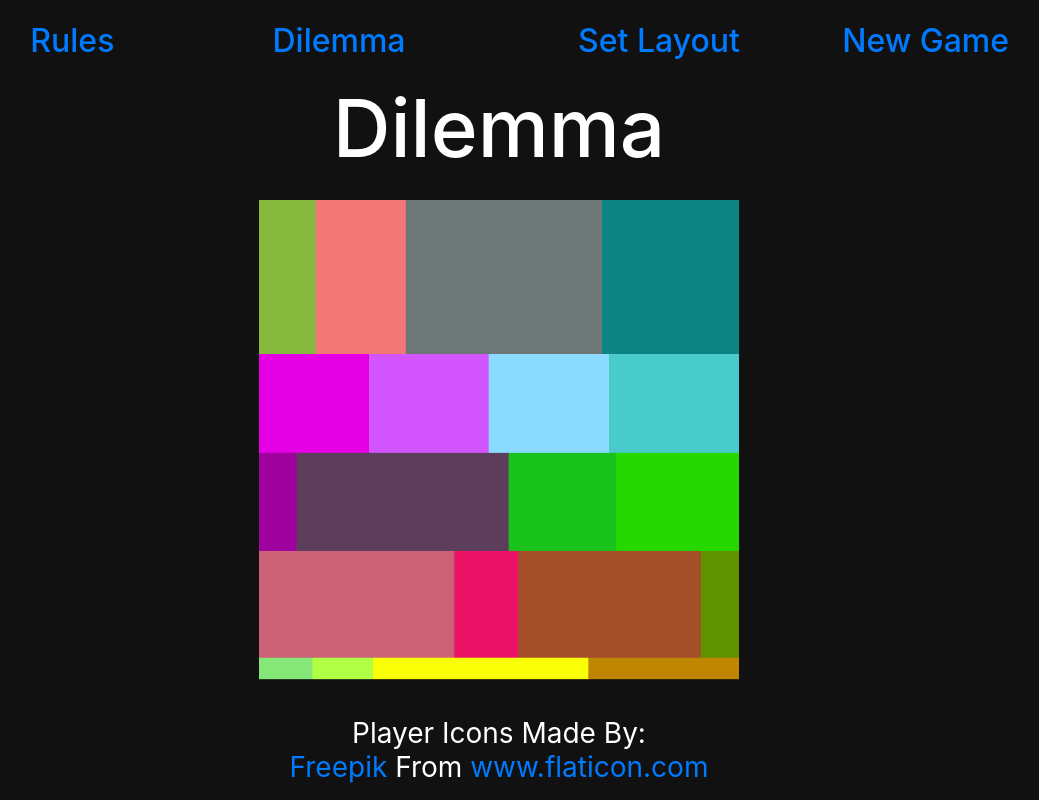
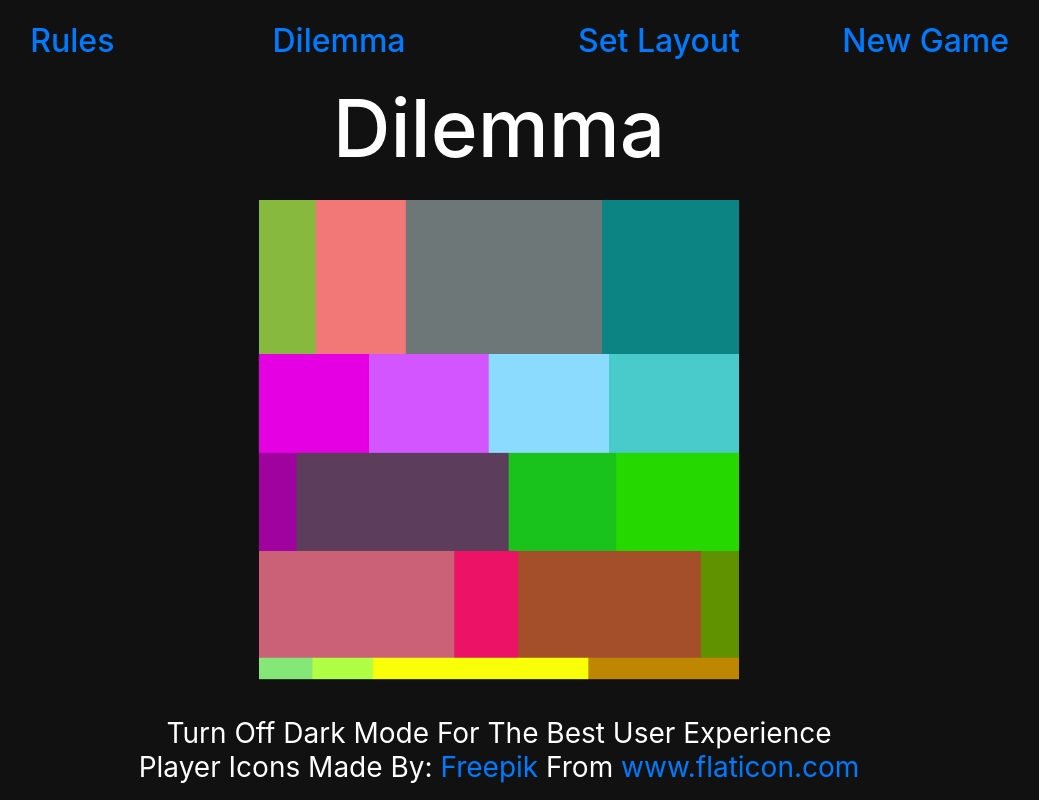
Before and after one commit to wfoster92/dilemma, a React (Create React App) app: page / in a window 1280 px wide. Shown: the whole page, without its empty margins (141-1180 px from the left). Built offline with nearby package versions, Linux system fonts and the light colour scheme.

Commit message:
Gave warning about dark mode

```diff
--- a/src/components/Footer.jsx
+++ b/src/components/Footer.jsx
@@ -3,9 +3,11 @@ import React from "react";
 function Footer() {
 
     return (
-        <div className="footer" style={{marginTop:5+"vmin"}}>
-            Player Icons Made By:
-            <a href="https://www.freepik.com" title="Freepik"> <br/>Freepik </a> From <a href="https://www.flaticon.com/" title="Flaticon">www.flaticon.com</a>
+        <div className="footer">
+            <div>Turn Off Dark Mode For The Best User Experience</div>
+            <div className="disclaimer">
+                Player Icons Made By:<a href="https://www.freepik.com" title="Freepik"> Freepik </a> From <a href="https://www.flaticon.com/" title="Flaticon">www.flaticon.com</a>
+            </div>
         </div>
     )
 }
```
